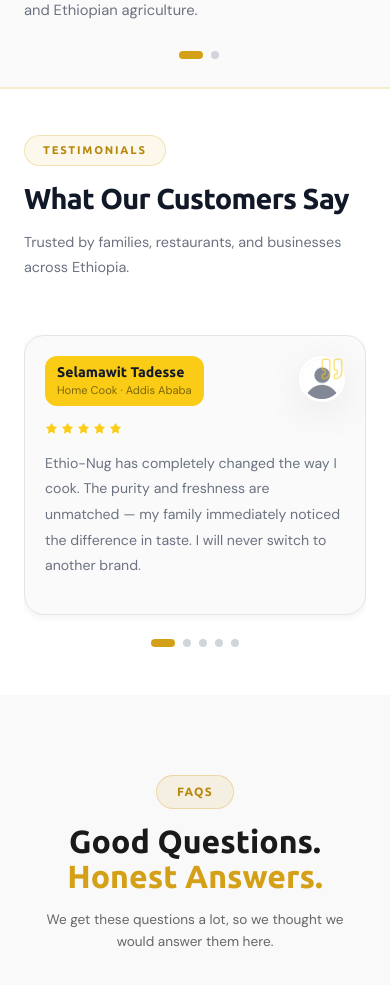
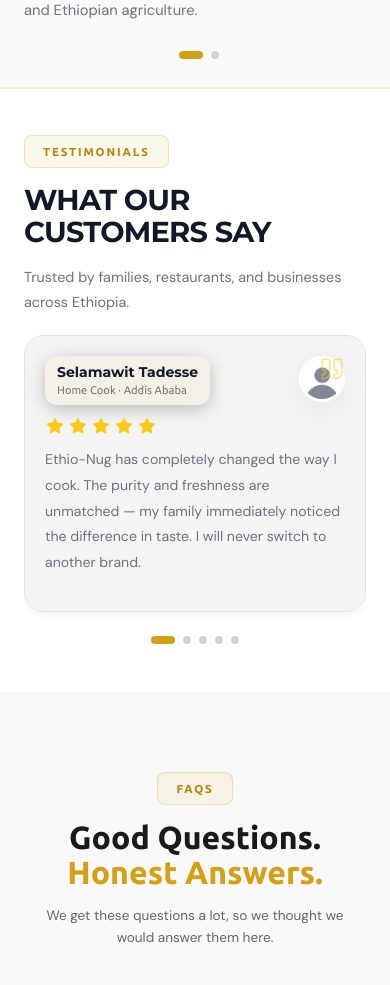
Before and after one commit to nahomugr-6192-17-ui/Ethio-Nug, a React (Vite) app: page / in a window 390 px wide. Shown: the part 4960-5945 px from the top of the page. Built offline with nearby package versions, Linux system fonts and the light colour scheme; a web font is replaced by a local one.

Commit message:
Finished mobile and desktop layout of testimonial

```diff
--- a/src/FAQs.css
+++ b/src/FAQs.css
@@ -21,16 +21,20 @@
 }
 
 .faqs__label {
+  display: inline-flex;
+  align-items: center;
+  gap: var(--space-2);
   font-family: var(--font-heading);
-  font-size: clamp(0.75rem, 1vw, 0.9rem);
-  font-weight: 700;
-  letter-spacing: 0.1em;
+  font-size: 0.72rem;
+  font-weight: 600;
+  letter-spacing: 0.16em;
   text-transform: uppercase;
   color: var(--color-gold-600);
-  background: rgba(212, 160, 23, 0.1);
-  border: 1px solid rgba(212, 160, 23, 0.3);
-  border-radius: 50px;
-  padding: 6px 20px;
+  background: rgba(212, 160, 23, 0.08);
+  border: 1px solid rgba(212, 160, 23, 0.25);
+  border-radius: 8px;
+  padding: 6px 18px;
+  width: fit-content;
 }
 
 .lang--am .faqs__label {
--- a/src/Testimonials.css
+++ b/src/Testimonials.css
@@ -31,34 +31,54 @@
 
 .testimonials__label {
   display: inline-flex;
+  align-items: center;
+  gap: var(--space-2);
   font-family: var(--font-heading);
-  font-size: 0.7rem;
-  font-weight: 700;
+  font-size: 0.72rem;
+  font-weight: 600;
   letter-spacing: 0.16em;
   text-transform: uppercase;
   color: var(--color-gold-600);
   background: rgba(212, 160, 23, 0.08);
   border: 1px solid rgba(212, 160, 23, 0.25);
-  border-radius: var(--radius-full);
-  padding: 5px 18px;
+  border-radius: 8px;
+  padding: 6px 18px;
   width: fit-content;
 }
 
+.lang--am .testimonials__label {
+  font-size: 0.87rem;
+  padding: 4px 20px;
+  font-family: var(--font-heading2-amharic);
+}
+
 .testimonials__heading {
-  font-family: var(--font-heading);
+  font-family: var(--font-subheading);
   font-weight: 800;
   font-size: clamp(1.8rem, 3.4vw, 2.8rem);
   letter-spacing: -0.025em;
   line-height: 1.12;
   color: var(--color-neutral-900);
+  text-transform: uppercase;
+}
+
+.lang--am .testimonials__heading {
+  font-size: clamp(1.8rem, 3.4vw, 2.8rem);
+  font-family: var(--font-heading2-amharic);
 }
 
 .testimonials__sub {
   font-family: var(--font-body);
-  font-size: clamp(0.9rem, 1.3vw, 1rem);
+  font-size: clamp(0.9rem, 1.3vw, 1.1rem);
   line-height: 1.75;
   color: var(--color-neutral-500);
   max-width: 440px;
+  margin-bottom: -20px; /* Overlap the gold line */
+}
+
+.lang--am .testimonials__sub {
+  font-size: clamp(0.9rem, 1.3vw, 0.9rem);
+  font-family: var(--font-body-amharic);
 }
 
 /* ── Desktop Navigation ─────────────────── */
@@ -119,7 +139,7 @@
 /* ── Card ───────────────────────────────── */
 .tcard {
   position: relative;
-  background: var(--color-neutral-50);
+  background: rgba(159, 159, 159, 0.105);
   border: 1.5px solid var(--color-neutral-200);
   border-radius: var(--radius-lg);
   padding: var(--space-6);
@@ -165,15 +185,16 @@
   display: flex;
   flex-direction: column;
   gap: 2px;
-  background: var(--color-gold-400);
+  background: rgba(212, 158, 23, 0.06);
   border-radius: var(--radius-md);
   padding: var(--space-3) var(--space-4);
   min-width: 0;
   max-width: calc(100% - 72px);
+  box-shadow: 0 4px 18px rgba(137, 137, 137, 0.537);
 }
 
 .tcard__name {
-  font-family: var(--font-heading);
+  font-family: var(--font-subheading);
   font-size: 0.88rem;
   font-weight: 700;
   color: var(--color-neutral-900);
@@ -181,10 +202,16 @@
   white-space: nowrap;
   overflow: hidden;
   text-overflow: ellipsis;
+  text-transform: capitalize;
+}
+
+.lang--am .tcard__name {
+  font-family: var(--font-heading2-amharic);
+  font-size: 1rem;
 }
 
 .tcard__role {
-  font-family: var(--font-body);
+  font-family: var(--font-heading);
   font-size: 0.7rem;
   color: rgba(0, 0, 0, 0.5);
   line-height: 1.3;
@@ -193,11 +220,16 @@
   text-overflow: ellipsis;
 }
 
+.lang--am .tcard__role {
+  font-family: var(--font-heading2-amharic);
+  font-size: 0.75rem;
+}
+
 /* Circular avatar */
 .tcard__avatar-ring {
   flex-shrink: 0;
-  width: 54px;
-  height: 54px;
+  width: 60px;
+  height: 60px;
   border-radius: var(--radius-full);
   border: 3px solid var(--color-white);
   box-shadow: var(--shadow-md);
@@ -219,7 +251,10 @@
   gap: 3px;
 }
 
-.tcard__star { color: var(--color-gold-400); }
+.tcard__star {
+  color: var(--color-gold-400);
+  margin: -5px 0; /* Adjust vertical alignment */
+}
 
 /* Body text */
 .tcard__body {
@@ -228,6 +263,11 @@
   line-height: 1.82;
   color: var(--color-neutral-500);
   flex: 1;
+}
+
+.lang--am .tcard__body {
+  font-family: var(--font-body-amharic);
+  font-size: 0.76rem;
 }
 
 /* ── Mobile ──────────────────────────────── */
@@ -267,30 +307,6 @@
   width: 24px;
 }
 
-.lang--am .testimonials__label {
-  font-size: 0.9rem;
-}
-
-.lang--am .testimonials__heading {
-  font-size: clamp(1.8rem, 3.4vw, 2.8rem);
-}
-
-.lang--am .testimonials__sub {
-  font-size: clamp(0.9rem, 1.3vw, 1rem);
-}
-
-.lang--am .tcard__name {
-  font-size: 1.1rem;
-}
-
-.lang--am .tcard__role {
-  font-size: 0.85rem;
-}
-
-.lang--am .tcard__body {
-  font-size: clamp(0.9rem, 1.5vw, 0.95rem);
-}
-
 /* ── Responsive ──────────────────────────── */
 @media (max-width: 1024px) {
   .testimonials { padding-block: var(--space-20); }
@@ -314,6 +330,7 @@
   .tcard { padding: var(--space-5); min-height: unset; }
   .tcard__name-tab { padding: var(--space-2) var(--space-3); }
   .tcard__avatar-ring { width: 46px; height: 46px; }
+  .testimonials__heading { font-size: clamp(1.8rem, 4vw, 2.8rem); }
   .lang--am .testimonials__heading {
     font-size: clamp(1.8rem, 4vw, 3.8rem);
   }
--- a/src/Testimonials.jsx
+++ b/src/Testimonials.jsx
@@ -14,7 +14,7 @@
   return (
     <div className="tcard__stars" aria-label={`${count} stars out of 5`}>
       {Array.from({ length: count }).map((_, i) => (
-        <Star key={i} size={13} fill="currentColor" strokeWidth={0} className="tcard__star" />
+        <Star key={i} size={20} fill="currentColor" strokeWidth={0} className="tcard__star" />
       ))}
     </div>
   );
```
